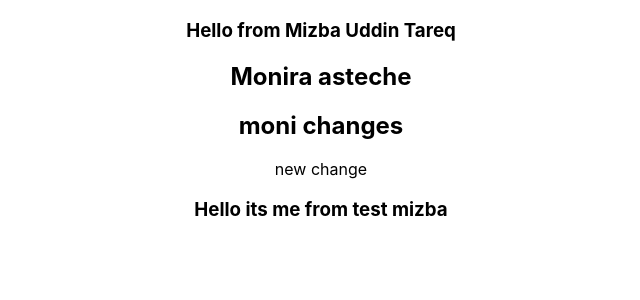
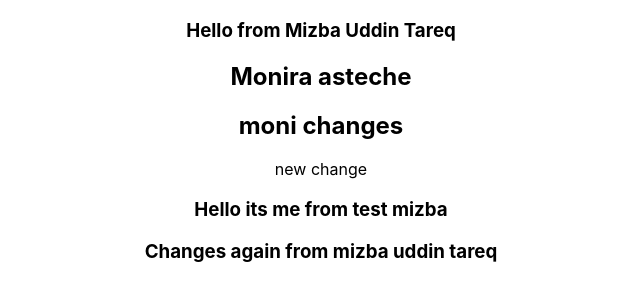
Before and after one commit to mizbauddintareq/bd-commerce, a React (Create React App) app: page / in a window 1280 px wide. Shown: the top 300 px of the page, without its empty margins (319-959 px from the left). Built offline with nearby package versions, Linux system fonts and the light colour scheme.

Commit message:
changes again from mizba

```diff
--- a/src/App.js
+++ b/src/App.js
@@ -9,6 +9,7 @@ function App() {
       <h2>moni changes</h2>
       <p>new change</p>
       <h3>Hello its me from test mizba</h3>
+      <h3>Changes again from mizba uddin tareq</h3>
     </div>
   );
 }
```
